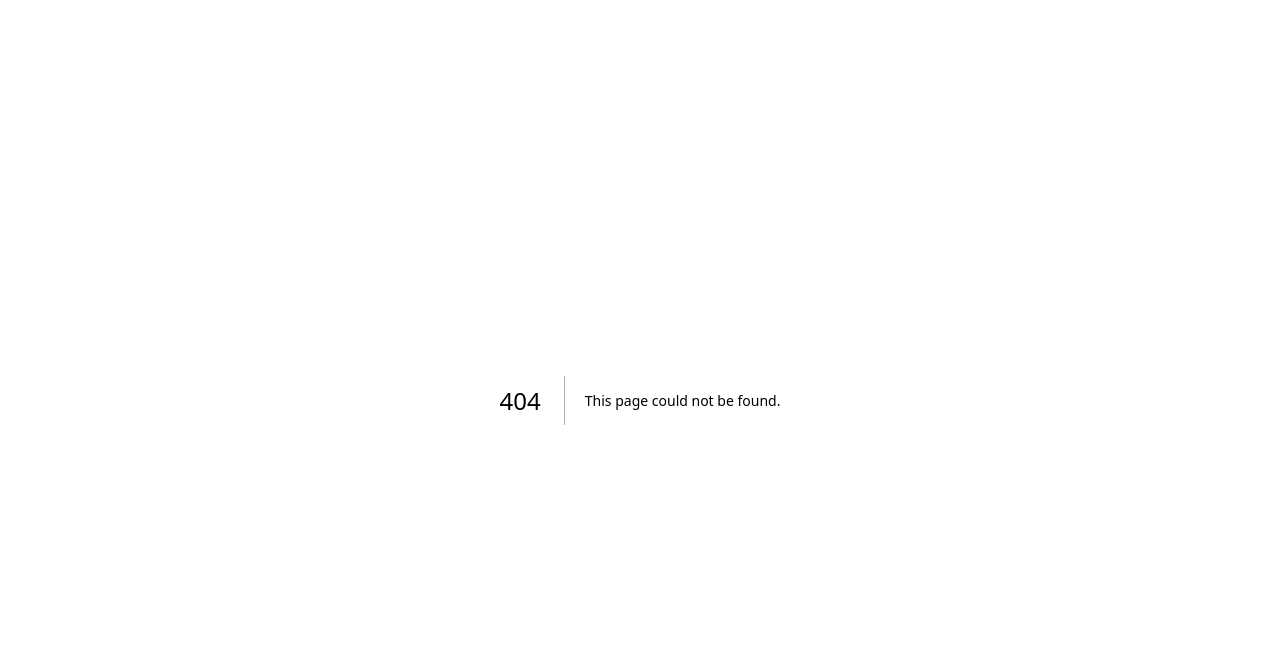
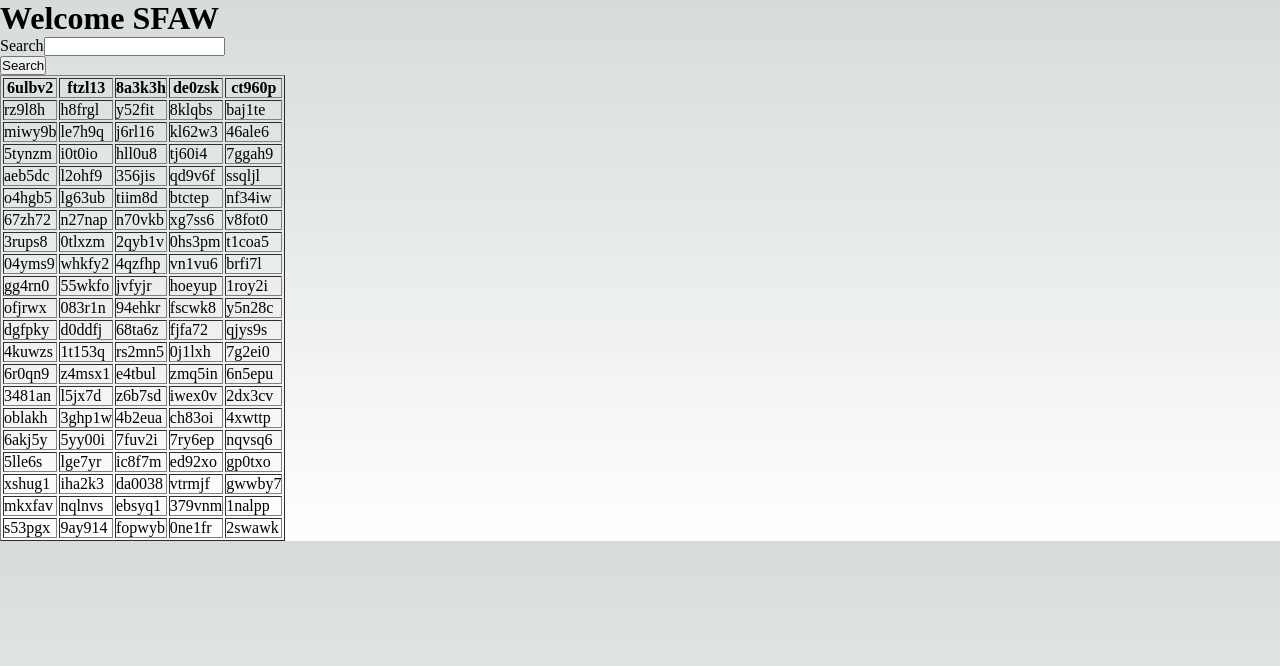
Before and after one commit to SFAppWorks/workshop-useform, a Next.js app: page /home in a window 1280 px wide. Before the commit this address had no page. Shown: the top 666 px of the page. Built offline with nearby package versions, Linux system fonts and the light colour scheme.

Commit message:
Add new page with search input. Add address information to signup page

```diff
--- /dev/null
+++ b/src/containers/random-table.js
@@ -0,0 +1,38 @@
+import React, {useMemo} from 'react';
+
+const getRandomString = () => Math.random().toString(36).substring(2, 8);
+
+const RandomTable = () => {
+    // Generate random headers
+    const headers = useMemo(() => {
+        return Array.from({length: 5}, () => getRandomString());
+    }, [])
+
+    // Generate random rows
+    const rows = useMemo(() => {
+        return Array.from({length: 20}, () => Array.from({length: 5}, () => getRandomString()));
+    }, [])
+
+    return (
+        <table border="1">
+            <thead>
+            <tr>
+                {headers.map((header, index) => (
+                    <th key={index}>{header}</th>
+                ))}
+            </tr>
+            </thead>
+            <tbody>
+            {rows.map((row, rowIndex) => (
+                <tr key={rowIndex}>
+                    {row.map((cell, cellIndex) => (
+                        <td key={cellIndex}>{cell}</td>
+                    ))}
+                </tr>
+            ))}
+            </tbody>
+        </table>
+    );
+};
+
+export default RandomTable;
--- /dev/null
+++ b/src/pages/home.js
@@ -0,0 +1,26 @@
+import Input from "@/components/input";
+import RandomTable from "@/containers/random-table";
+import {useState} from "react";
+
+const HomePage = () => {
+    const [searchValue, setSearchValue] = useState('')
+    const handleSearchChange = (e) => {
+        const { value } = e.target;
+        setSearchValue(value)
+    };
+
+    const doSearch = () => {
+        console.log('Searched for:', searchValue)
+    }
+
+    return (
+        <div>
+            <h1>Welcome SFAW</h1>
+            <Input type={'text'} label={'Search'} name={'search'} onChange={handleSearchChange} stateValue={searchValue} />
+            <button type="button" onClick={doSearch}>Search</button>
+            <RandomTable />
+        </div>
+    );
+};
+
+export default HomePage;
--- a/src/pages/login.js
+++ b/src/pages/login.js
@@ -1,8 +1,7 @@
 import Input from "@/components/input";
-import {add, isBefore} from "date-fns";
 import {useState} from "react";
 
-const HomePage = () => {
+const LoginPage = () => {
     const [formData, setFormData] = useState({
         firstName: '',
         lastName: '',
@@ -55,4 +54,4 @@ const HomePage = () => {
     );
 };
 
-export default HomePage;
+export default LoginPage;
```
Also changed, not shown: src/pages/sign-up.js (+18 -2 lines).
